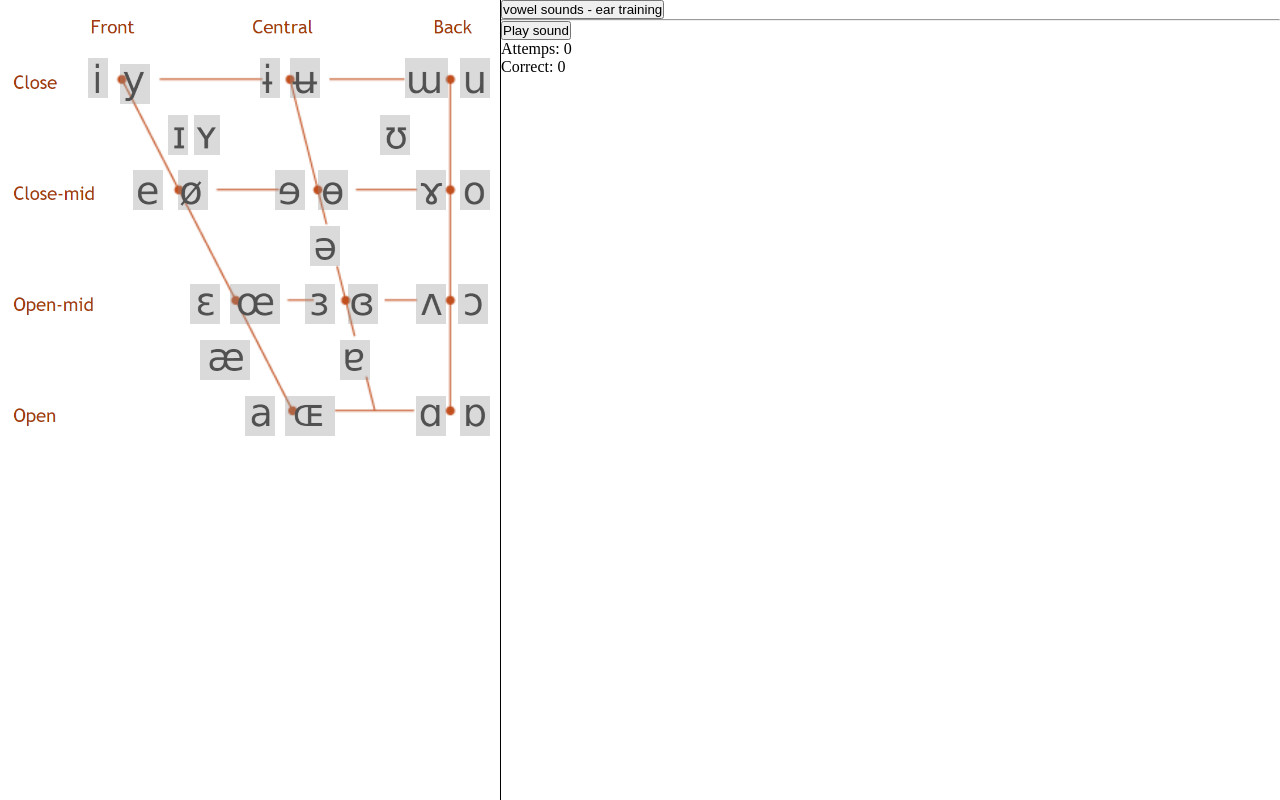
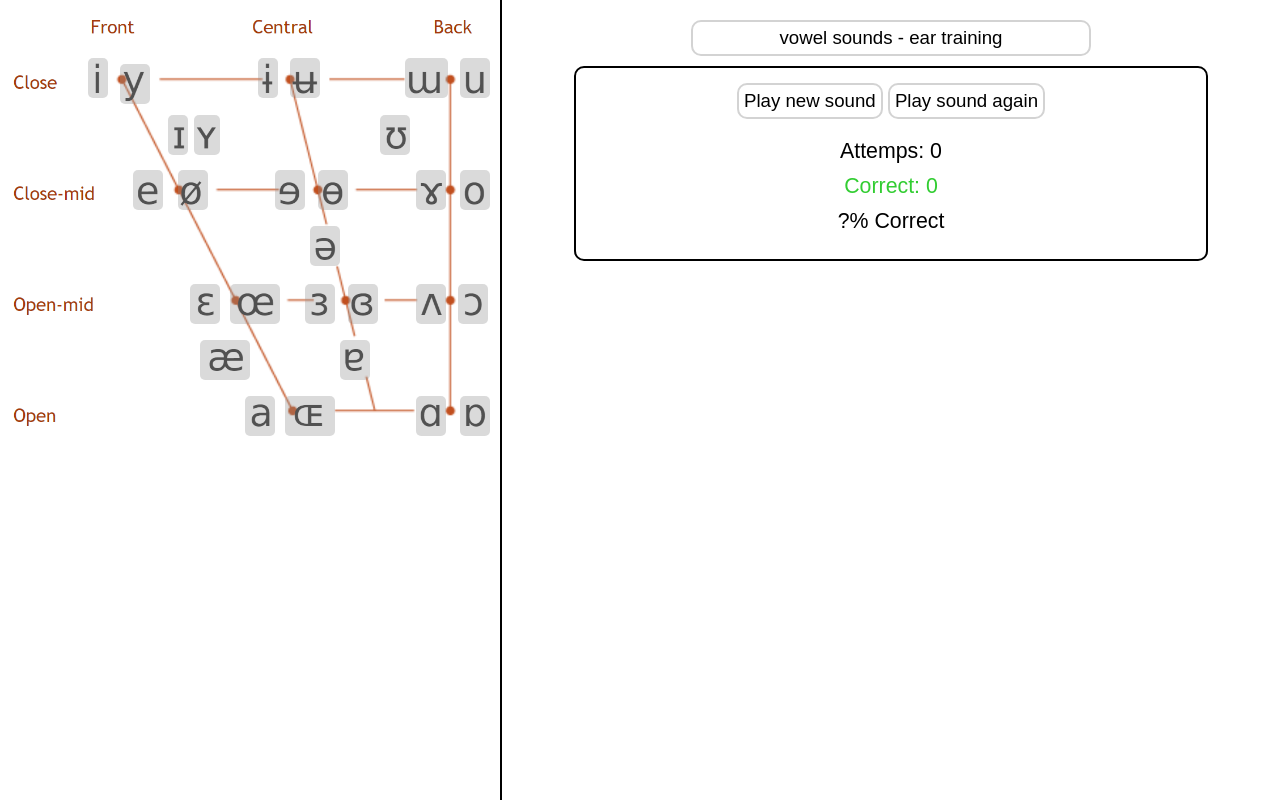
Before and after one commit to hernanmendez/Linguistics, a plain HTML site: page index.html in a window 1280 px wide. Drawn offline with Linux system fonts and the light colour scheme.

Commit message:
styling + extra features

```diff
--- a/index.html
+++ b/index.html
@@ -1,44 +1,131 @@
 <!DOCTYPE html>
 <html>
+
 <head>
+    <meta name="viewport" content="width=device-width, initial-scale=auto, minimum-scale=0.5">
     <style>
+        body {
+            overflow-x: hidden;
+        }
+
         * {
             margin: 0;
             padding: 0;
+            font-size: 14pt;
+            font-family: Arial, Helvetica, sans-serif;
         }
+
         #main {
-                height: 100vh;
+            min-height: 100vh;
+            width: 100vw;
+            min-width: 500px;
+            overflow: hidden;
             display: flex;
             align-items: stretch;
         }
+
         #chart {
             width: 500px;
-                border-right: 1px solid black;
-                background: url('./chart.png');
+            height: 500px;
+            background: url('./chart.PNG');
             background-repeat: no-repeat;
             background-size: contain;
         }
+
         #panel {
             flex: 1;
+            border-left: 2px solid black;
+            padding: 20px;
         }
+
         .pressable {
             position: absolute;
             width: 30px;
             height: 40px;
             background-color: rgba(145, 145, 145, 0.335);
+            border-radius: 5px;
+        }
+
+        .green {
+            background-color: rgba(21, 255, 0, 0.5);
+        }
+
+        @media (max-width: 800px) {
+            #main {
+                flex-direction: column;
+                overflow-y: scroll;
+            }
+
+            #panel {
+                border-top: 2px solid black;
+                border-left: none;
+            }
+        }
+        @media (max-width: 500px) {
+            body {
+                overflow-x: scroll;
+            }
+        }
+
+        #training {
+            border-radius: 10px;
+            border: 2px solid lightgray;
+            padding: 5px;
+            text-align: center;
+            background-color: white;
+            width: 100%;
+            max-width: 400px;
+            display: block;
+            margin: 0 auto;
+            margin-bottom: 10px;
+        }
+
+        #controls {
+            border-radius: 10px;
+            border: 2px solid black;
+            padding: 15px;
+            text-align: center;
+            width: 90%;
+            max-width: 600px;
+            margin: 0 auto;
+        }
+
+        #new,
+        #again {
+            background-color: white;
+            border-radius: 10px;
+            border: 2px solid lightgray;
+            padding: 5px;
+            margin-bottom: 10px;
+        }
+
+        p {
+            font-size: 16pt;
+            margin-bottom: 10px;
+        }
+
+        P:nth-child(3) {
+            margin-top: 10px;
+        }
+
+        p:nth-child(4) {
+            color: limegreen;
         }
     </style>
 </head>
+
 <body>
     <div id="main">
         <div id="chart"></div>
         <div id="panel">
-                <button onclick="training()">vowel sounds - ear training</button>
-                <hr/>
-                <button onclick="playsound()">Play sound</button>
-                <p>Attemps: 0</p>
-                <p>Correct: 0</p>
-                <p></p>
+            <button onclick="training()" id="training">vowel sounds - ear training</button>
+            <div id="controls">
+                <button onclick="playsound()" id="new">Play new sound</button>
+                <button onclick="playagain()" id="again">Play sound again</button>
+                <p id="attempts">Attemps: 0</p>
+                <p id="correct">Correct: 0</p>
+                <p id="percentage">?% Correct</p>
+            </div>
         </div>
     </div>
     <script>
@@ -47,7 +134,7 @@
         }
         function url(b, n) {
             var a = b + ' - '
-                switch(b) {
+            switch (b) {
                 case 1:
                     a = a + 'i'
                     break;
@@ -135,78 +222,93 @@
             }
             return `./Audio/${a}/${n}.mp3`
         }
-            var sound= new Audio();
+        var sound = new Audio();
         function training() {
             challenge = false
             sound.src = url(r(28), r(4))
             sound.play()
+            sound.addEventListener('ended', training)
         }
-            sound.addEventListener('ended', () => {
-                if(!challenge) training()
-            })
         var attempts = 0;
         var correct = 0;
         var challenge = false;
         var chalSoundN = 0;
         var chart = document.getElementById('chart');
         var ps = document.getElementsByTagName('p');
+        var rotation = 0
+        function playagain() {
+            sound.play()
+        }
         function playsound() {
             challenge = true;
             chalSoundN = r(28);
             sound.src = url(chalSoundN, r(4))
             console.log(chalSoundN)
             sound.play()
+            sound.removeEventListener('ended', training)
         }
-            function createPressable(x,y,soundN, width) {
+        function createPressable(x, y, soundN, width) {
             var pressable = document.createElement('DIV');
             pressable.className = 'pressable';
             pressable.style.top = y + 'px';
             pressable.style.left = x + 'px';
-                if(width) {
+            pressable.id = soundN;
+            if (width) {
                 pressable.style.width = width + 'px';
             }
             pressable.onclick = () => {
-                    if(challenge) {
+                if (challenge) {
                     challenge = false
                     attempts++
-                        if(soundN == chalSoundN) {
+                    if (soundN == chalSoundN) {
                         correct++
                     }
                     ps[0].innerHTML = 'Attemps: ' + attempts
                     ps[1].innerHTML = 'Correct: ' + correct
-                        ps[2].innerHTML = Math.round((correct/attempts) * 100) + '% correct'
+                    var percent = Math.round((correct / attempts) * 100);
+                    ps[2].innerHTML = percent + '% correct'
+                    ps[2].style.color = `rgb(${(1 - (percent / 100)) * 255},${(percent / 100) * 255},0)`
+                    var current = chalSoundN
+                    document.getElementById(current).className = 'pressable green'
+                    setTimeout(() => {
+                        document.getElementById(current).className = 'pressable'
+                    }, 1000)
+                } else {
+                    sound.src = url(soundN, (++rotation % 4) + 1)
+                    sound.play()
                 }
             }
             chart.appendChild(pressable);
         }
-            createPressable(88,58,1,20);
-            createPressable(120,64,2);
-            createPressable(260,58,3,20);
-            createPressable(290,58,4);
-            createPressable(405,58,5,43);
-            createPressable(460,58,6);
-            createPressable(168,115,7,20);
-            createPressable(194,115,8,26);
-            createPressable(380,115,9);
-            createPressable(133,170,10);
-            createPressable(178,170,11);
-            createPressable(275,170,12);
-            createPressable(318,170,13);
-            createPressable(416,170,14);
-            createPressable(460,170,15);
-            createPressable(310,226,16);
-            createPressable(190,284,17);
-            createPressable(230,284,18,50);
-            createPressable(305,284,19);
-            createPressable(348,284,20);
-            createPressable(416,284,21);
-            createPressable(458,284,22);
-            createPressable(200,340,23,50);
-            createPressable(340,340,24);
-            createPressable(245,396,25);
-            createPressable(285,396,26,50);
-            createPressable(416,396,27);
-            createPressable(460,396,28);
+        createPressable(88, 58, 1, 20);
+        createPressable(120, 64, 2);
+        createPressable(258, 58, 3, 20);
+        createPressable(290, 58, 4);
+        createPressable(405, 58, 5, 43);
+        createPressable(460, 58, 6);
+        createPressable(168, 115, 7, 20);
+        createPressable(194, 115, 8, 26);
+        createPressable(380, 115, 9);
+        createPressable(133, 170, 10);
+        createPressable(178, 170, 11);
+        createPressable(275, 170, 12);
+        createPressable(318, 170, 13);
+        createPressable(416, 170, 14);
+        createPressable(460, 170, 15);
+        createPressable(310, 226, 16);
+        createPressable(190, 284, 17);
+        createPressable(230, 284, 18, 50);
+        createPressable(305, 284, 19);
+        createPressable(348, 284, 20);
+        createPressable(416, 284, 21);
+        createPressable(458, 284, 22);
+        createPressable(200, 340, 23, 50);
+        createPressable(340, 340, 24);
+        createPressable(245, 396, 25);
+        createPressable(285, 396, 26, 50);
+        createPressable(416, 396, 27);
+        createPressable(460, 396, 28);
     </script>
 </body>
+
 </html>
```
Lines whose indentation alone changed are shown as unchanged.
